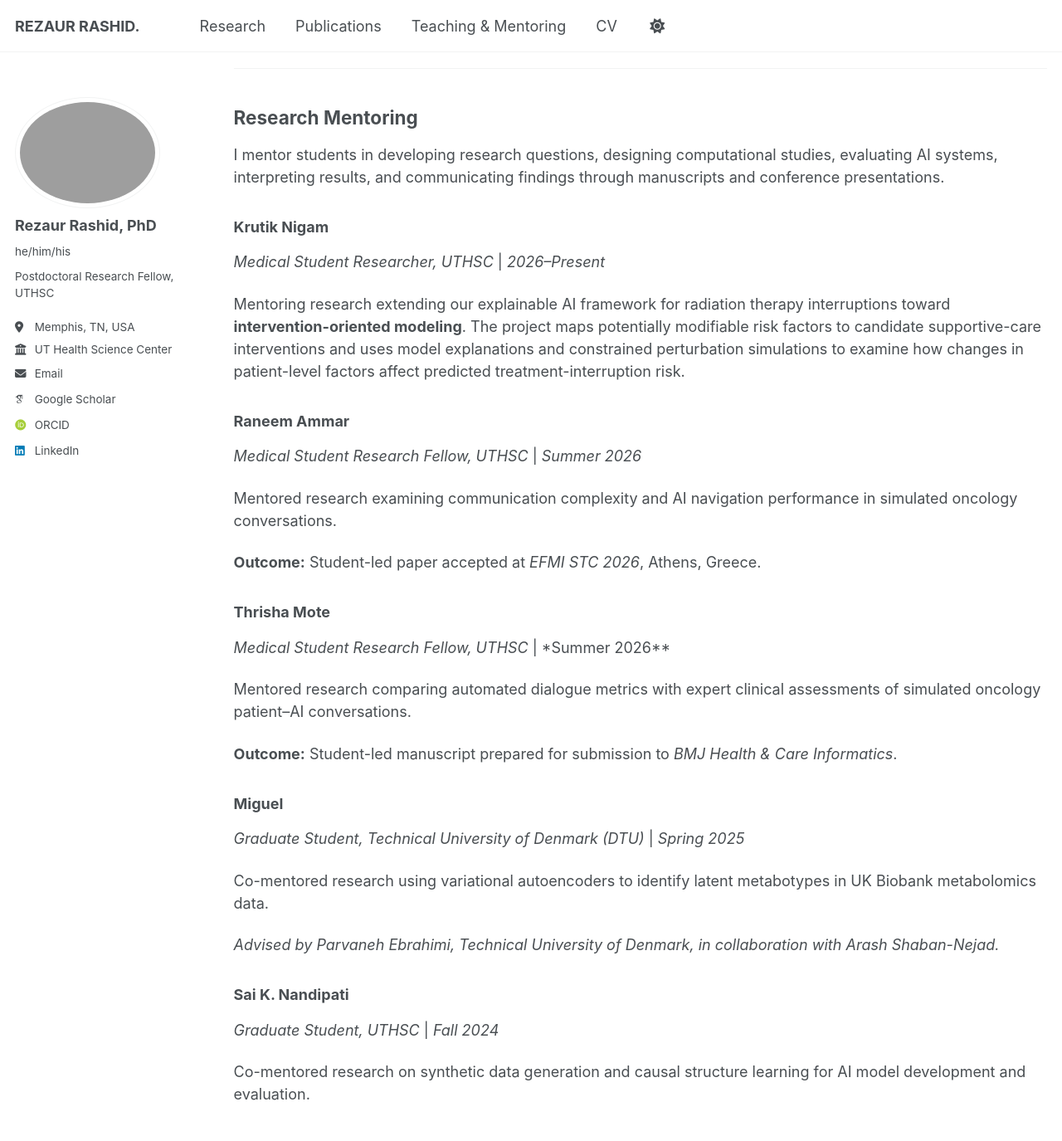
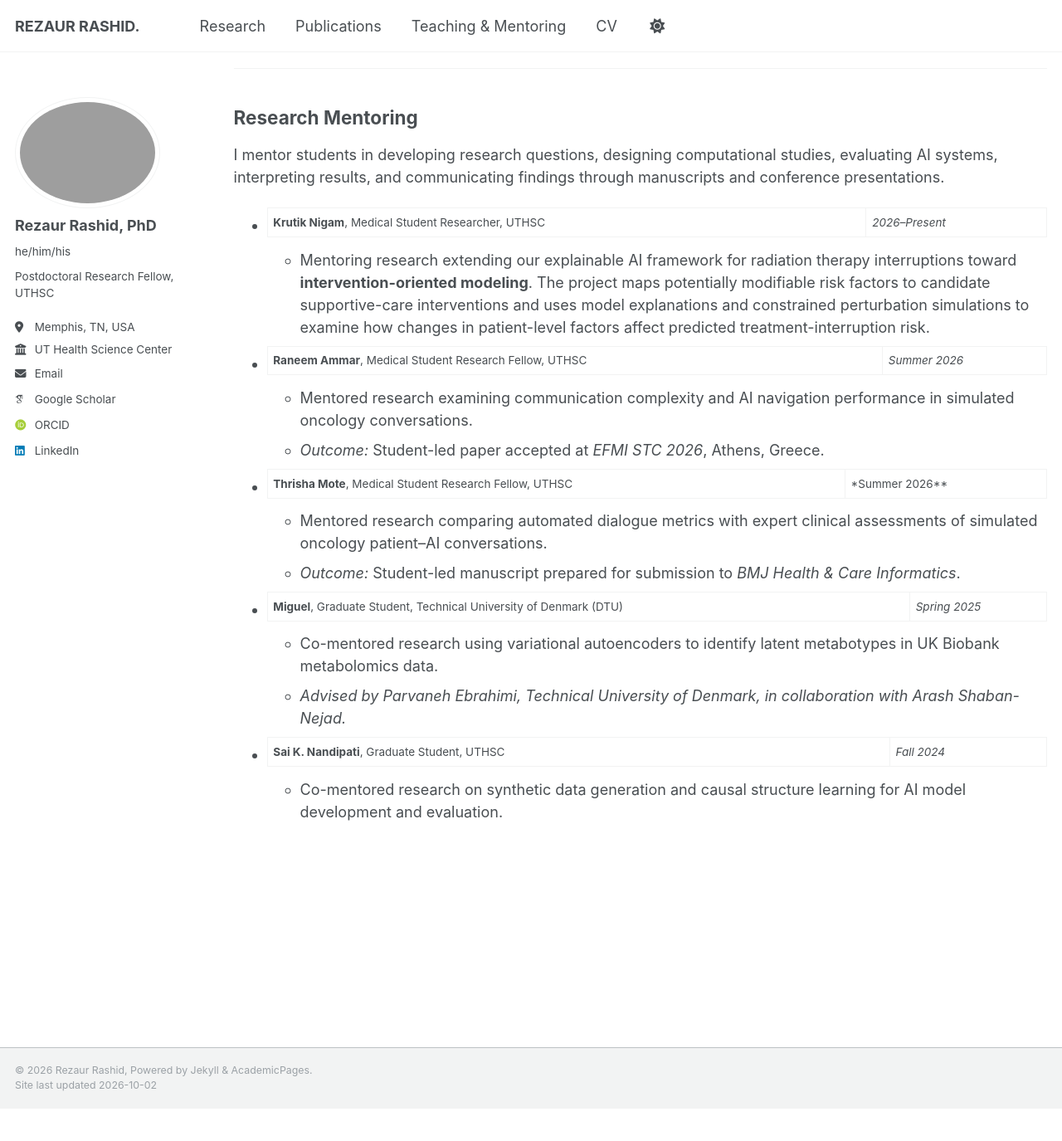
Before and after one commit to rezaurrashid/rezaurrashid.github.io, a Jekyll site: the page built from _pages/teaching.md, in a window 1280 px wide and 1400 px high, scrolled down 831 px. Shown: the top 1375 px of the window at 83% size. Built offline with Jekyll 4.4.1, drawn with Linux system fonts in a browser that asks for light colours; some web fonts are replaced; a script that is not in the unit is left out; after the commit the page ends 2167 px from its top, so only the background shows below that.

```diff
--- a/_pages/teaching.md
+++ b/_pages/teaching.md
@@ -32,33 +32,20 @@ Taught undergraduate courses in **Algorithms and Data Structures, Pattern Recogn
 
 I mentor students in developing research questions, designing computational studies, evaluating AI systems, interpreting results, and communicating findings through manuscripts and conference presentations.
 
-### Krutik Nigam
-*Medical Student Researcher, UTHSC* | *2026–Present*
+* **Krutik Nigam**, Medical Student Researcher, UTHSC | *2026–Present*
+  * Mentoring research extending our explainable AI framework for radiation therapy interruptions toward **intervention-oriented modeling**. The project maps potentially modifiable risk factors to candidate supportive-care interventions and uses model explanations and constrained perturbation simulations to examine how changes in patient-level factors affect predicted treatment-interruption risk.
 
-Mentoring research extending our explainable AI framework for radiation therapy interruptions toward **intervention-oriented modeling**. The project maps potentially modifiable risk factors to candidate supportive-care interventions and uses model explanations and constrained perturbation simulations to examine how changes in patient-level factors affect predicted treatment-interruption risk.
+* **Raneem Ammar**, Medical Student Research Fellow, UTHSC | *Summer 2026*
+  * Mentored research examining communication complexity and AI navigation performance in simulated oncology conversations.
+  * *Outcome:* Student-led paper accepted at *EFMI STC 2026*, Athens, Greece.
 
-### Raneem Ammar
-*Medical Student Research Fellow, UTHSC* | *Summer 2026*
+* **Thrisha Mote**, Medical Student Research Fellow, UTHSC | *Summer 2026**
+  * Mentored research comparing automated dialogue metrics with expert clinical assessments of simulated oncology patient–AI conversations.
+  * *Outcome:* Student-led manuscript prepared for submission to *BMJ Health & Care Informatics*.
 
-Mentored research examining communication complexity and AI navigation performance in simulated oncology conversations.
+* **Miguel**, Graduate Student, Technical University of Denmark (DTU) | *Spring 2025*
+  * Co-mentored research using variational autoencoders to identify latent metabotypes in UK Biobank metabolomics data.
+  * *Advised by Parvaneh Ebrahimi, Technical University of Denmark, in collaboration with Arash Shaban-Nejad.*
 
-**Outcome:** Student-led paper accepted at *EFMI STC 2026*, Athens, Greece.
-
-### Thrisha Mote
-*Medical Student Research Fellow, UTHSC* | *Summer 2026**
-
-Mentored research comparing automated dialogue metrics with expert clinical assessments of simulated oncology patient–AI conversations.
-
-**Outcome:** Student-led manuscript prepared for submission to *BMJ Health & Care Informatics*.
-
-### Miguel
-*Graduate Student, Technical University of Denmark (DTU)* | *Spring 2025*
-
-Co-mentored research using variational autoencoders to identify latent metabotypes in UK Biobank metabolomics data.
-
-*Advised by Parvaneh Ebrahimi, Technical University of Denmark, in collaboration with Arash Shaban-Nejad.*
-
-### Sai K. Nandipati
-*Graduate Student, UTHSC* | *Fall 2024*
-
-Co-mentored research on synthetic data generation and causal structure learning for AI model development and evaluation.
+* **Sai K. Nandipati**, Graduate Student, UTHSC | *Fall 2024*
+  * Co-mentored research on synthetic data generation and causal structure learning for AI model development and evaluation.
```
